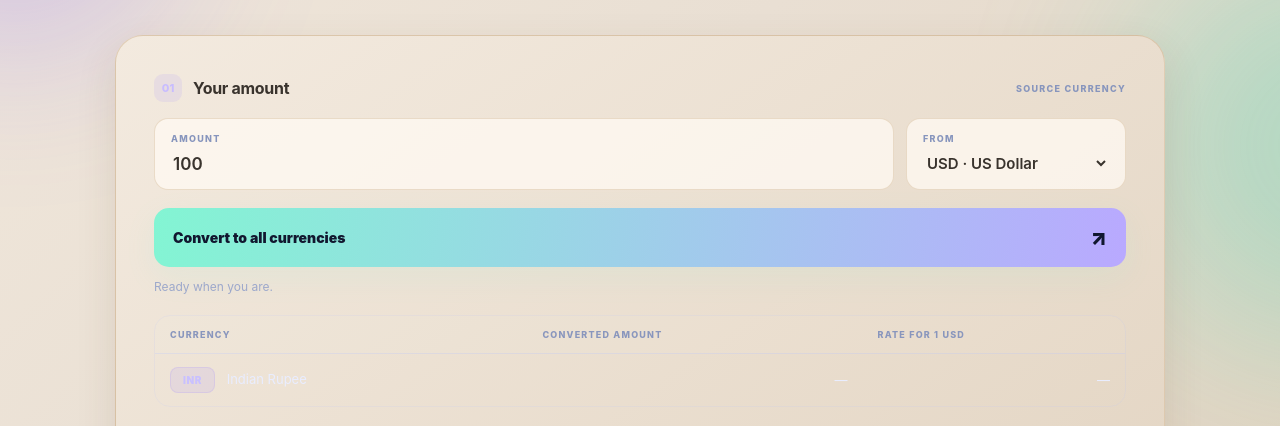
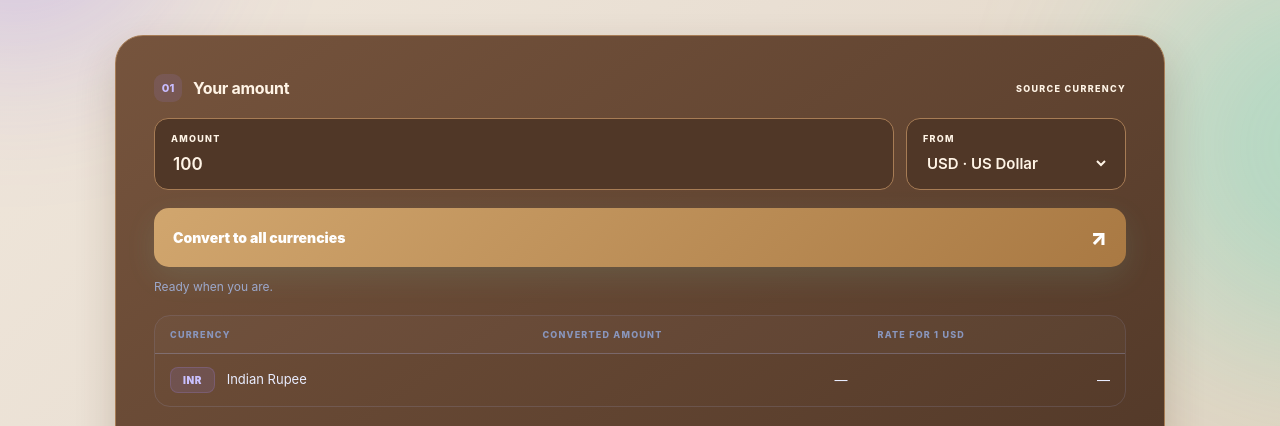
Before and after one commit to sutravepraneeth/flux-currency-converter, a plain HTML site: page index.html in a window 1280 px wide. Shown: the part 360-786 px from the top of the page. Drawn offline with Linux system fonts and the light colour scheme.

Commit message:
Update style.css

```diff
--- a/style.css
+++ b/style.css
@@ -189,3 +189,44 @@ body {
     );
     color: #FFFFFF;
 }
+/* FLUX CHOCOLATE BROWN CARD */
+
+.converter-card {
+    background: linear-gradient(
+        145deg,
+        #76543D,
+        #503727
+    ) !important;
+
+    color: #FFF4E6 !important;
+    border: 1px solid #A77C55 !important;
+
+    box-shadow: 0 18px 40px
+        rgba(75, 45, 25, 0.20);
+}
+
+.converter-card h2,
+.converter-card label,
+.converter-card .micro-label {
+    color: #FFF4E6 !important;
+}
+
+.amount-wrap,
+.base-wrap {
+    background: #503727 !important;
+    border: 1px solid #A77C55 !important;
+}
+
+.amount-wrap input,
+.base-wrap select {
+    color: #FFF4E6 !important;
+}
+
+.convert-btn {
+    background: linear-gradient(
+        135deg,
+        #D1A66E,
+        #A97943
+    ) !important;
+    color: #FFFFFF !important;
+}
```
